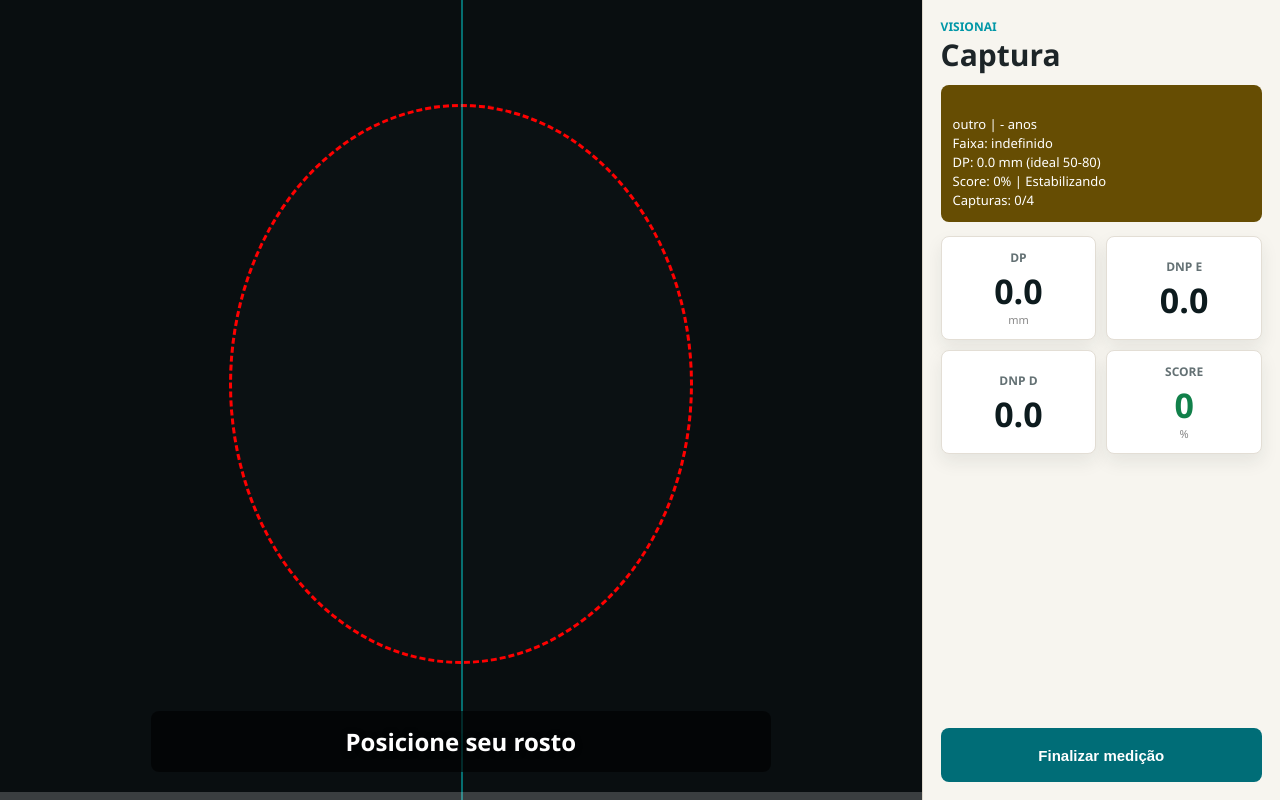
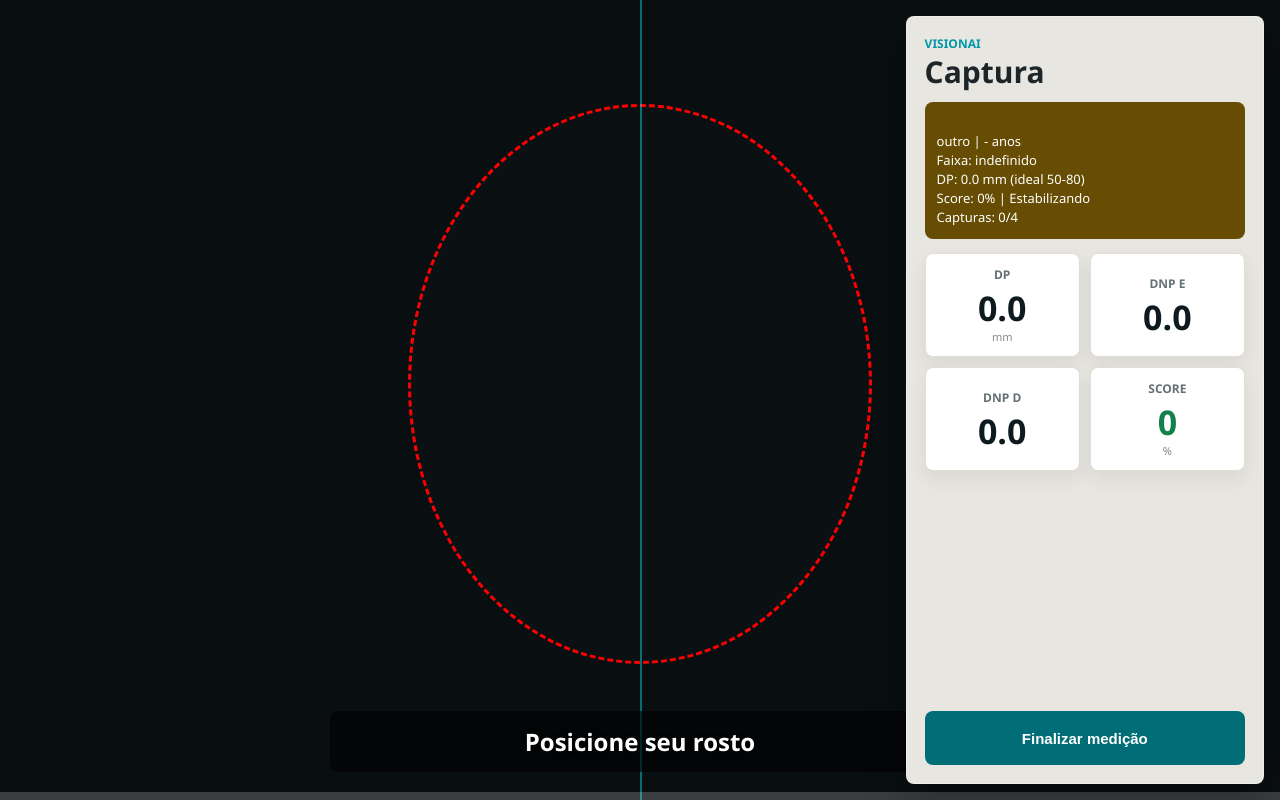
Before and after one commit to andsonandreribeiro09/VisionIA, a Flask app: page /medicao in a window 1280 px wide. Run offline with Flask 3, Linux system fonts and the light colour scheme; data comes from the database, SQL or seed files in the repository.

Commit message:
Center tablet capture guide

```diff
--- a/templates/medicao.html
+++ b/templates/medicao.html
@@ -210,14 +210,15 @@ body{
     width:100vw;
     max-width:none;
     height:100svh;
-    display:grid;
-    grid-template-columns:minmax(0,1fr) clamp(280px, 28vw, 360px);
+    display:block;
+    position:relative;
     text-align:left;
     background:#0b1113;
 }
 
 .camera-stage{
-    position:relative;
+    position:absolute;
+    inset:0;
     width:100%;
     height:100%;
     min-height:0;
@@ -276,13 +277,21 @@ body{
 }
 
 .metrics-panel{
-    height:100%;
+    position:absolute;
+    top:16px;
+    right:16px;
+    bottom:16px;
+    z-index:3;
+    width:clamp(280px, 28vw, 360px);
+    height:auto;
     padding:18px;
     display:flex;
     flex-direction:column;
     gap:14px;
-    background:#f7f5ef;
-    border-left:1px solid #ded8cc;
+    background:rgba(247,245,239,0.94);
+    border:1px solid rgba(255,255,255,0.36);
+    border-radius:8px;
+    box-shadow:0 14px 42px rgba(0,0,0,0.28);
     overflow:auto;
 }
 
@@ -369,20 +378,16 @@ body{
 }
 
 @media (max-width: 920px), (orientation: portrait){
-    .capture-shell{
-        display:block;
-        position:relative;
-    }
-
     .camera-stage{
         height:100svh;
     }
 
     .metrics-panel{
-        position:absolute;
+        top:auto;
         left:12px;
         right:12px;
         bottom:12px;
+        width:auto;
         height:auto;
         max-height:38svh;
         padding:12px;
```
